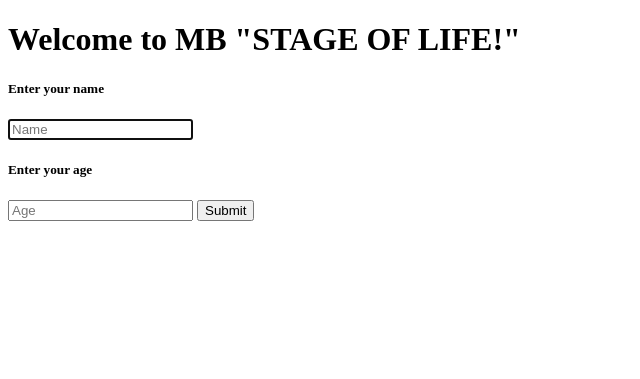
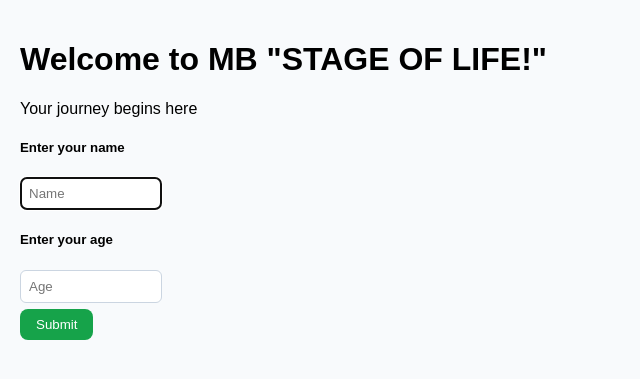
Before and after one commit to mbehjason6-sudo/mb-stage-of-life, a Flask app: page / in a window 1280 px wide. Shown: the top 379 px of the page, without its empty margins (0-640 px from the left). Run offline with Flask 3, Linux system fonts and the light colour scheme.

Commit message:
flask app ready

```diff
--- a/app.py
+++ b/app.py
@@ -1,5 +1,6 @@
 
 from flask import Flask, render_template, request
+import os
 
 app = Flask(__name__)
 def  get_stage(age):
@@ -22,11 +23,9 @@ def  get_stage(age):
     else:
         return "Elder - The wisdom stage"
 
-
 @app.route("/")
 def index():
-    return render_template("index.html")
-
+     return render_template('index.html')
 
 @app.route("/home", methods=['POST'])
 def home():
@@ -37,4 +36,5 @@ def home():
 
 
 if __name__ == '__main__':
-    app.run(debug=True)
+    port = int(os.environ.get("PORT", 10000))
+    app.run(host="0.0.0.0", port=port)
--- /dev/null
+++ b/static/style.css
@@ -0,0 +1,34 @@
+/* static/style.css */
+body {
+  font-family: Arial;
+  background: #f8fafc;
+  margin: 0;
+  padding: 20px;
+}
+.card {
+  background: white;
+  border: 1px solid #e2e8f0;
+  border-radius: 12px;
+  padding: 16px;
+  margin-bottom: 12px;
+}
+.card h3 {
+  color: #16a34a;
+  margin: 0 0 6px 0;
+}
+button {
+  background: #16a34a;
+  color: white;
+  border: none;
+  padding: 8px 16px;
+  border-radius: 8px;
+  cursor: pointer;
+}
+input, select {
+  display: block;
+  width: 10%;
+  padding: 8px;
+  margin: 6px 0;
+  border-radius: 6px;
+  border: 1px solid #cbd5e1;
+}
--- a/templates/index.html
+++ b/templates/index.html
@@ -1,7 +1,7 @@
 {% extends "layout.html" %}
 {% block body %}
-
-        <h1>Welcome to MB "STAGE OF LIFE!"</hi>
+        <h1 class="display-5 fw-bold text-center text-primary">Welcome to MB "STAGE OF LIFE!"</h1>
+<p class="text-center text-muted fst-italic">Your journey begins here</p>
             <h5>Enter your name</h5>
         <form action="/home" method="post">
             <input autocomplete="off" autofocus name="name" placeholder="Name" type="text">
@@ -9,5 +9,4 @@
         <form action="/age" method="post">
             <input autocomplete="off" autofocus name="age" placeholder="Age" type="number">
         <button type="submit">Submit</button>
-
-{% endblock %}
+        {% endblock %}
--- a/templates/layout.html
+++ b/templates/layout.html
@@ -1,6 +1,8 @@
 <!DOCTYPE html>
 <html lang="en">
-    <head><title>MB stage of life</title></head>
+    <head><title>MB stage of life</title>
+        <link rel="stylesheet" href="/static/style.css">
+    </head>
     <body>
         {% block body %}{% endblock %}
     </body>
```
Also changed, not shown: templates/home.html (+6 -1 lines).
